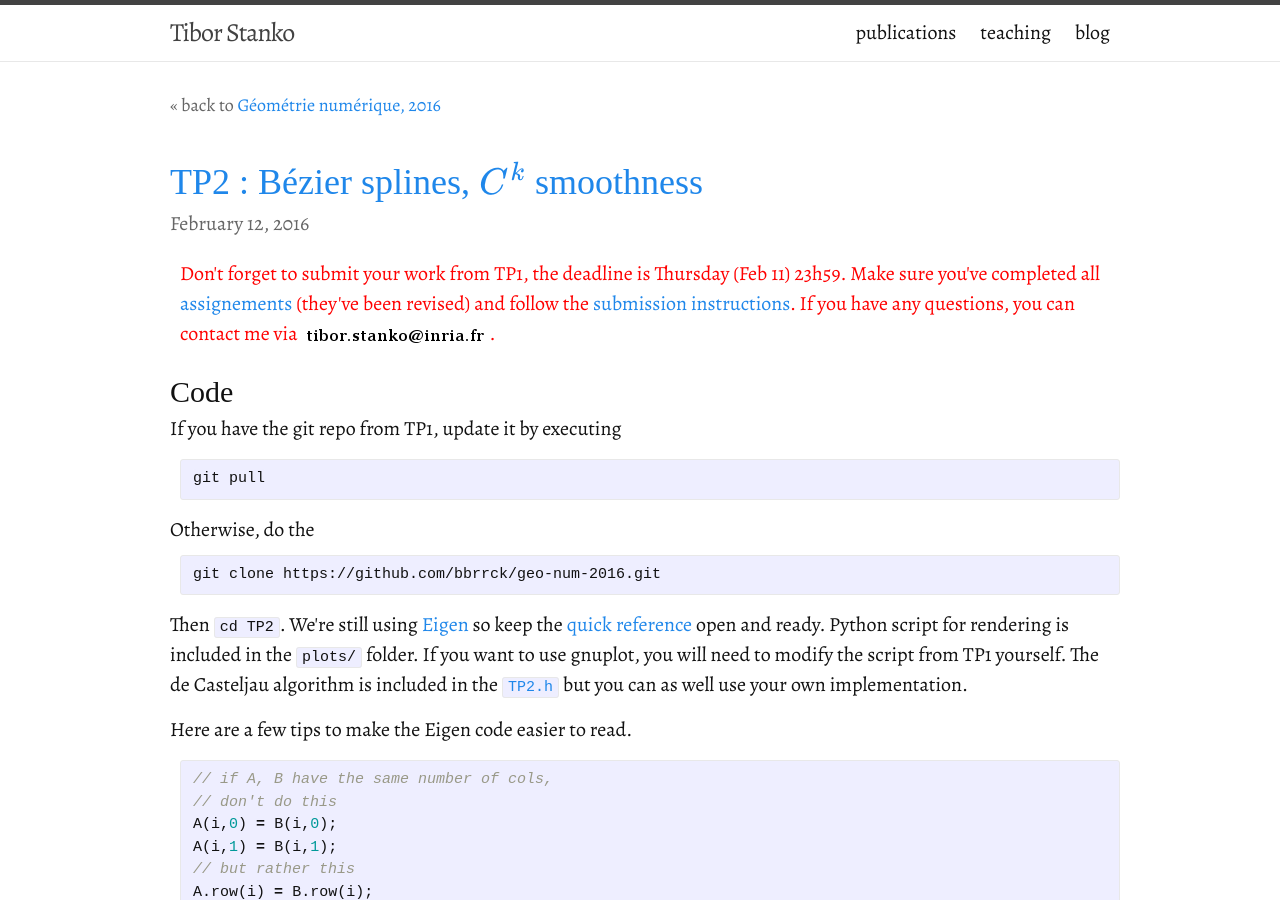
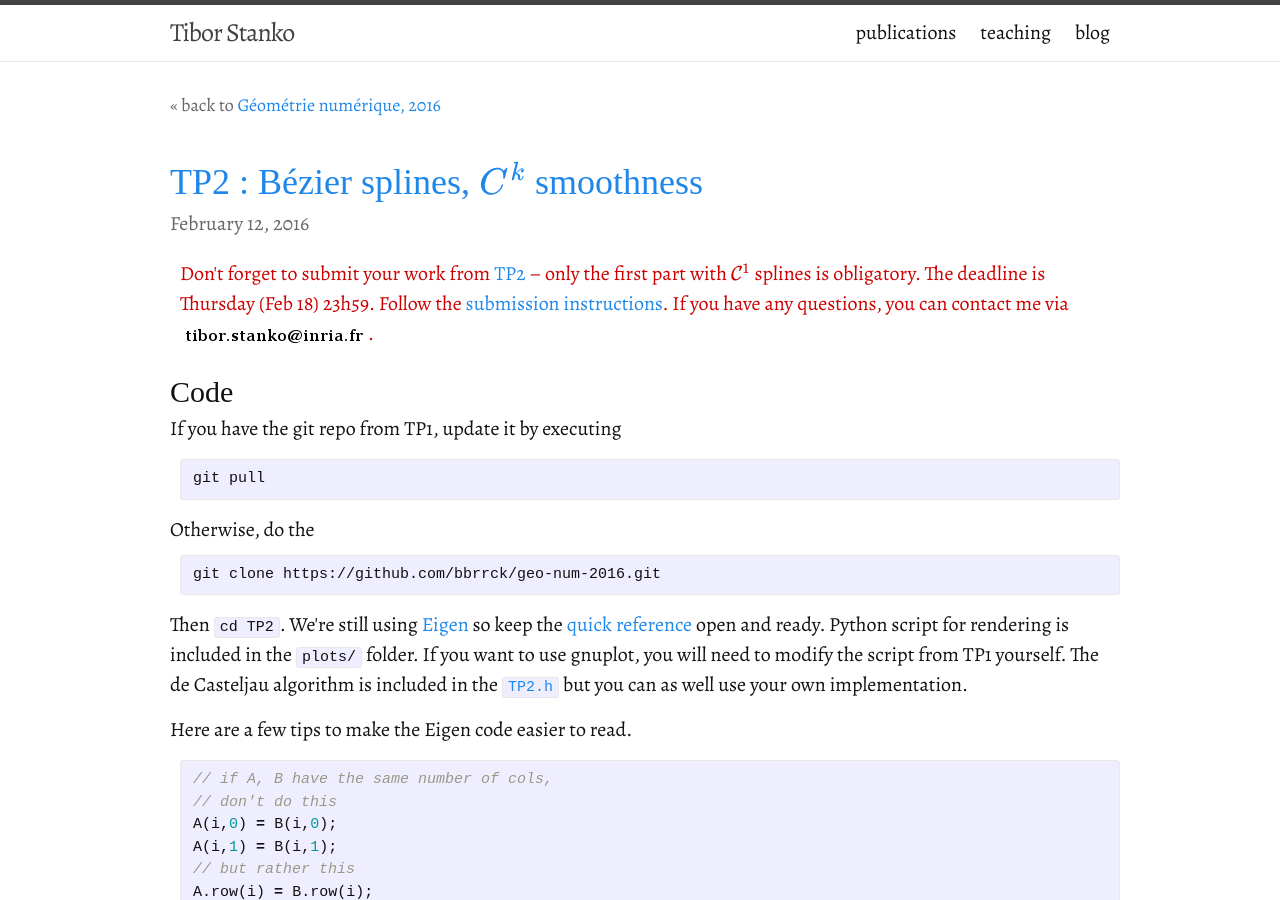
Before and after one commit to bbrrck/bbrrck.github.io, a Jekyll site: the page built from teaching/geo-num-2016/tp2.md, in a window 1280 px wide and 900 px high. Built offline with Jekyll 4.4.1, drawn with Linux system fonts in a browser that asks for light colours; some web fonts are replaced; formulas are drawn with MathJax 3.

Commit message:
teaching update

```diff
--- a/_includes/news-geo-num-2016.html
+++ b/_includes/news-geo-num-2016.html
@@ -1,6 +1,8 @@
-<p style="color: red;margin:1em 0.5em;">
-Don't forget to submit your work from TP1, the deadline is Thursday (Feb 11) 23h59.
-Make sure you've completed all <a href="/teaching/geo-num-2016/tp1.html#todo">assignements</a> (they've been revised)
-and follow the <a href="/teaching/geo-num-2016/#submissions">submission instructions</a>.
+<p style="color: #c00;margin:1em 0.5em;">
+Don't forget to submit your work from
+<a href="/teaching/geo-num-2016/tp2.html">TP2</a> –
+only the first part with $\mathcal C^1$ splines is obligatory.
+The deadline is Thursday (Feb 18) 23h59.
+Follow the <a href="/teaching/geo-num-2016/#submissions">submission instructions</a>.
 If you have any questions, you can contact me via {% include email.html %}.
 </p>
```
Also changed, not shown: teaching/geo-num-2016/tp2.md (+1 -1 lines).
